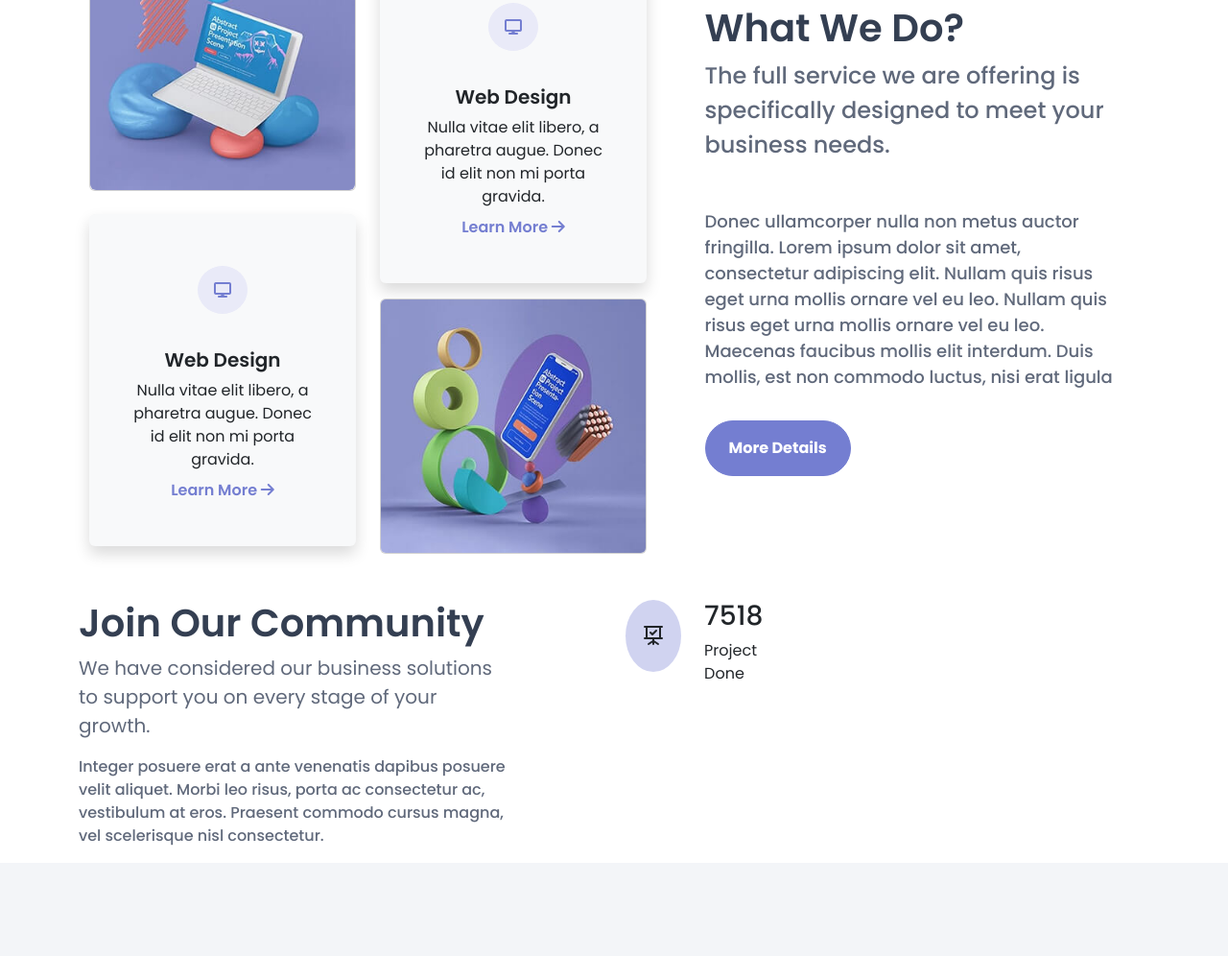
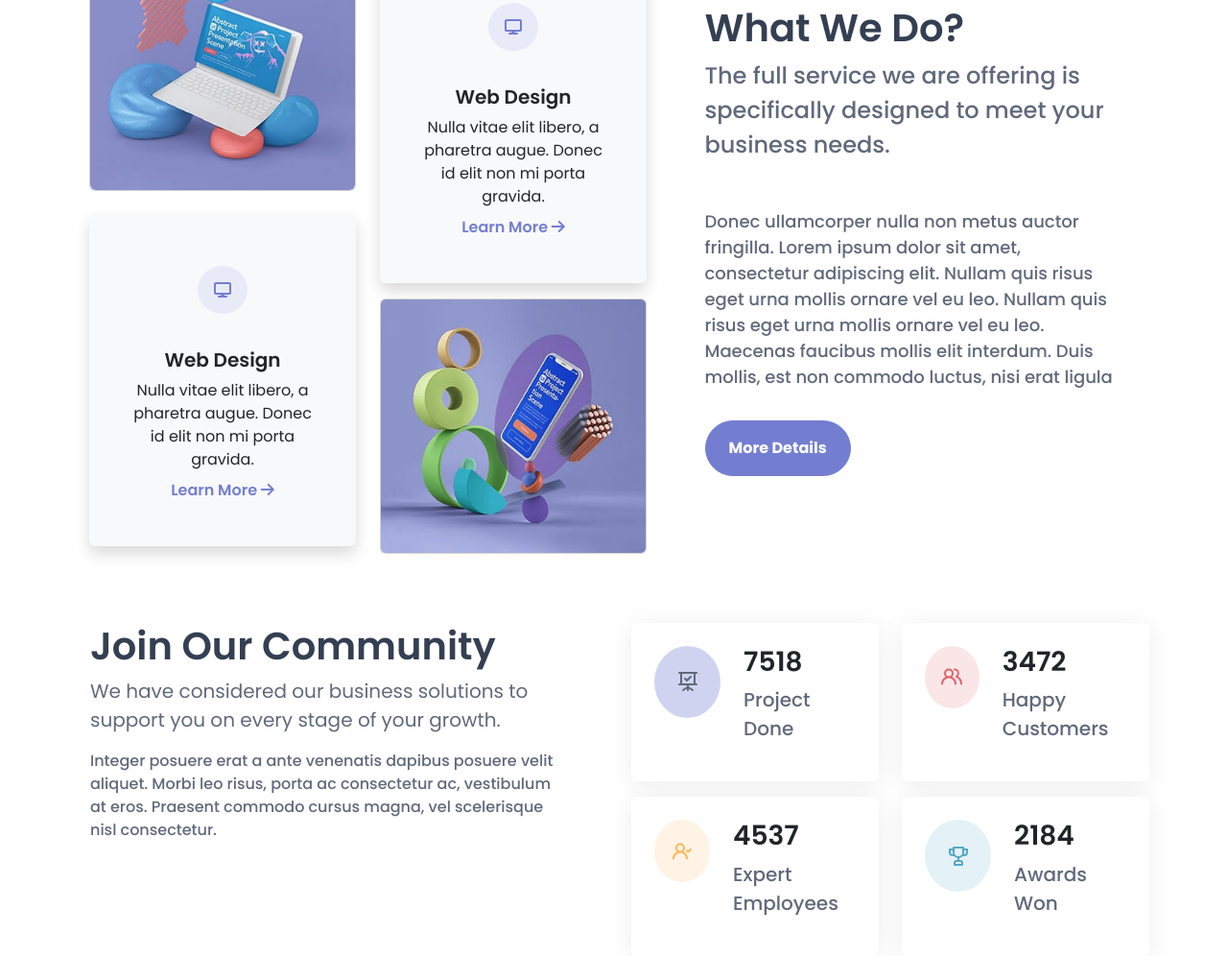
Before and after one commit to furkan-memon/rnw_furkanmemon_bootstrap_projects_8652, a plain HTML site: page sendbox-with-bootstrap/sendbox-with-bootstrap/index.html in a window 1280 px wide. Shown: the part 1232-2228 px from the top of the page at 96% size. Before the commit the page ends 2131 px from the top, so only its background shows below. Drawn offline with nearby package versions, Linux system fonts and the light colour scheme.

Commit message:
Add files via upload

```diff
--- a/sendbox-with-bootstrap/sendbox-with-bootstrap/css/style.css
+++ b/sendbox-with-bootstrap/sendbox-with-bootstrap/css/style.css
@@ -75,38 +75,24 @@ a{
 }
 
 
+@media(min-width:575px){
 
+}
+@media(min-width:768px){
 
-.right_text_btn p:nth-child(2){
-    display: flex;
-    flex-wrap: wrap;
-    margin-top: 20px;
-    line-height: 33px;
-     font-size: 22px;
-     font-weight: 500;
-    color: #60697B;
 }
+@media(min-width:992px){
+    .bg-color-box{
+       box-shadow:  0 0.25rem 1.75rem rgba(30,34,40,0.07);
 
-.right_text_btn :nth-child(3){
-    max-width: 550px;
-    /* display: flex;
-    flex-wrap: wrap; */
+    }
+}
+@media(min-width:1200px){
 
-    margin-top: 30px;
-    line-height: 30px;
-    font-size: 17px;
-    color: #60697B;
 }
-.right .buttan{
-    display: flex;
-    justify-content: left;
+@media(min-width:1400px){
+
 }
-
-/* .Community{
-display: flex;
-padding-top:  100px;
-padding-bottom: 100px;
-} */
 .Community_text{
     padding-inline: 50px;
     /* width: 650px; */
--- a/sendbox-with-bootstrap/sendbox-with-bootstrap/index.html
+++ b/sendbox-with-bootstrap/sendbox-with-bootstrap/index.html
@@ -166,7 +166,7 @@
                         </div>
                     </div>
                     <div
-                        class="col-xl-5 col-lg-5 ms-5 ms-md-0 col-12 ms-lg-5 mt-5 mt-lg-0 justify-content-center d-flex align-items-center">
+                        class="col-xl-5 col-lg-5 ms-5 ms-md-0 col-10 ms-lg-5 mt-5 mt-lg-0 justify-content-center d-flex align-items-center">
                         <div>
                             <h3 class="display-6 fw-semibold" style="color: #343F52;">What We Do?</h3>
                             <p class="fs-4 fw-medium" style="color: #60697B;">
@@ -187,11 +187,12 @@
                     </div>
                 </div>
             </div>
-            <div class="Community mt-5" >
-                <div class="row">
-                    <div class="col">
+            <div class="Community mt-5 " >
+
+                <div class="row justify-content-center ms-4 ms-md-0 mt-lg-4">
+                    <div class="col-10 col-lg-6 order-last order-lg-first">
                         <div class="row">
-                            <div class="col-10">
+                            <div class=" col-xxl-10 col-lg-11 ">
                                 <h3 class="fs-1 fw-semibold" style="color: #343F52;">
                                     Join Our Community
                                 </h3>
@@ -211,41 +212,79 @@
 
                         </div>
                     </div>
-                    <div class="col">
+                    <div class="col-10 col-lg-6 ">
                         <div class="row">
-                            <div class="col">
-                                <div class="d-flex">
-                                    <div class=" d-flex justify-content-center align-items-center text-center" style="background: #747dd156;width: 75px;height: 75px; border-radius: 100%; " >
+                            <div class="col-lg-6">
+                                <div class="d-flex bg-color-box  p-4 rounded-2 mb-3 flex-lg-column flex-xl-row ">
+                                    <div class=" d-flex justify-content-center align-items-center text-center" style="background: #747dd156;width: 75px;height: 75px; border-radius: 100%; color: #60697B;" >
                                         <svg xmlns="http://www.w3.org/2000/svg" width="24" height="24"
                                             viewBox="0 0 24 24">
                                             <path fill="currentColor"
                                                 d="M10.29 11.71a1 1 0 0 0 1.42 0l4-4a1 1 0 1 0-1.42-1.42L11 9.59l-1.29-1.3a1 1 0 0 0-1.42 1.42ZM21 14h-1V4h1a1 1 0 0 0 0-2H3a1 1 0 0 0 0 2h1v10H3a1 1 0 0 0 0 2h8v1.15l-4.55 3A1 1 0 0 0 7 22a.94.94 0 0 0 .55-.17L11 19.55V21a1 1 0 0 0 2 0v-1.45l3.45 2.28A.94.94 0 0 0 17 22a1 1 0 0 0 .55-1.83l-4.55-3V16h8a1 1 0 0 0 0-2m-3 0H6V4h12Z" />
                                         </svg>
                                     </div>
-                                    <div class=" ms-4">
-                                        <h3>
+                                    <div class=" ms-3 ms-xl-4 mt-lg-2 mt-xl-0">
+                                        <h3 class="fw-semibold">
                                             7518
                                         </h3>
-                                        <p>
+                                        <p class="fs-5 fw-medium" style="color: #60697B;">
                                             Project Done
                                         </p>
                                     </div>
                                 </div>
 
                             </div>
-                            <div class="col">
+                            <div class="col-lg-6">
+                                 <div class="d-flex bg-white bg-color-box p-4 rounded-2 mb-3 flex-lg-column flex-xl-row">
+                                    <div class=" d-flex justify-content-center align-items-center text-center " style="background: #fae6e7;width: 80px;height: 65px; border-radius: 100%; color: #e2626b;" >
+                                       <svg xmlns="http://www.w3.org/2000/svg" width="24" height="24" viewBox="0 0 24 24"><path fill="currentColor" d="M12.3 12.22A4.92 4.92 0 0 0 14 8.5a5 5 0 0 0-10 0a4.92 4.92 0 0 0 1.7 3.72A8 8 0 0 0 1 19.5a1 1 0 0 0 2 0a6 6 0 0 1 12 0a1 1 0 0 0 2 0a8 8 0 0 0-4.7-7.28M9 11.5a3 3 0 1 1 3-3a3 3 0 0 1-3 3m9.74.32A5 5 0 0 0 15 3.5a1 1 0 0 0 0 2a3 3 0 0 1 3 3a3 3 0 0 1-1.5 2.59a1 1 0 0 0-.5.84a1 1 0 0 0 .45.86l.39.26l.13.07a7 7 0 0 1 4 6.38a1 1 0 0 0 2 0a9 9 0 0 0-4.23-7.68"/></svg>
+                                    </div>
+                                    <div class="ms-3 ms-xl-4 mt-lg-2 mt-xl-0">
+                                        <h3 class="fw-semibold">
+                                           3472
+                                        </h3>
+                                        <p class="fs-5 fw-medium" style="color: #60697B;">
+                                         Happy Customers
+                                        </p>
+                                    </div>
+                                </div>
+                            </div>
+                            <div class="col-lg-6">
+                                 <div class="d-flex bg-white bg-color-box p-4 rounded-2 flex-lg-column flex-xl-row">
+                                    <div class=" d-flex justify-content-center align-items-center text-center " style="background: #fef3e4;width: 80px;height: 65px; border-radius: 100%; color: #fab758;" >
+                                        <svg xmlns="http://www.w3.org/2000/svg" width="24" height="24" viewBox="0 0 24 24"><path fill="currentColor" d="M13.3 12.22A4.92 4.92 0 0 0 15 8.5a5 5 0 0 0-10 0a4.92 4.92 0 0 0 1.7 3.72A8 8 0 0 0 2 19.5a1 1 0 0 0 2 0a6 6 0 0 1 12 0a1 1 0 0 0 2 0a8 8 0 0 0-4.7-7.28M10 11.5a3 3 0 1 1 3-3a3 3 0 0 1-3 3m11.71-2.37a1 1 0 0 0-1.42 0l-2 2l-.62-.63a1 1 0 0 0-1.42 0a1 1 0 0 0 0 1.41l1.34 1.34a1 1 0 0 0 1.41 0l2.67-2.67a1 1 0 0 0 .04-1.45"/></svg>
+                                    </div>
+                                    <div class="ms-3 ms-xl-4 mt-lg-2 mt-xl-0">
+                                        <h3 class="fw-semibold">
+                                            4537
+                                        </h3>
+                                        <p class="fs-5 fw-medium" style="color: #60697B;">
+                                            Expert Employees
+                                        </p>
+                                    </div>
+                                </div>
+                            </div>
+                            <div class="col-lg-6">
+                                 <div class="d-flex bg-white bg-color-box p-4 rounded-2 flex-lg-column flex-xl-row">
+                                    <div class=" d-flex justify-content-center align-items-center text-center" style="background: #e4f1f6;width: 75px;height: 75px; border-radius: 100%; color: #54a8c7;" >
+                                        <svg xmlns="http://www.w3.org/2000/svg" width="24" height="24" viewBox="0 0 24 24"><path fill="currentColor" d="M21 4h-3V3a1 1 0 0 0-1-1H7a1 1 0 0 0-1 1v1H3a1 1 0 0 0-1 1v3a4 4 0 0 0 4 4h1.54A6 6 0 0 0 11 13.91V16h-1a3 3 0 0 0-3 3v2a1 1 0 0 0 1 1h8a1 1 0 0 0 1-1v-2a3 3 0 0 0-3-3h-1v-2.09A6 6 0 0 0 16.46 12H18a4 4 0 0 0 4-4V5a1 1 0 0 0-1-1M6 10a2 2 0 0 1-2-2V6h2v2a6 6 0 0 0 .35 2Zm8 8a1 1 0 0 1 1 1v1H9v-1a1 1 0 0 1 1-1Zm2-10a4 4 0 0 1-8 0V4h8Zm4 0a2 2 0 0 1-2 2h-.35A6 6 0 0 0 18 8V6h2Z"/></svg>
+                                    </div>
+                                    <div class="  ms-3 ms-xl-4 mt-lg-2 mt-xl-0">
+                                        <h3 class="fw-semibold">
+                                          2184
 
-                            </div>
-                            <div class="col">
-
-                            </div>
-                            <div class="col">
-
+                                        </h3>
+                                        <p class="fs-5 fw-medium" style="color: #60697B;">
+                                           Awards Won
+                                        </p>
+                                    </div>
+                                </div>
                             </div>
                         </div>
 
                     </div>
                 </div>
+
 
             </div>
             <!-- <div class="Community">
```
